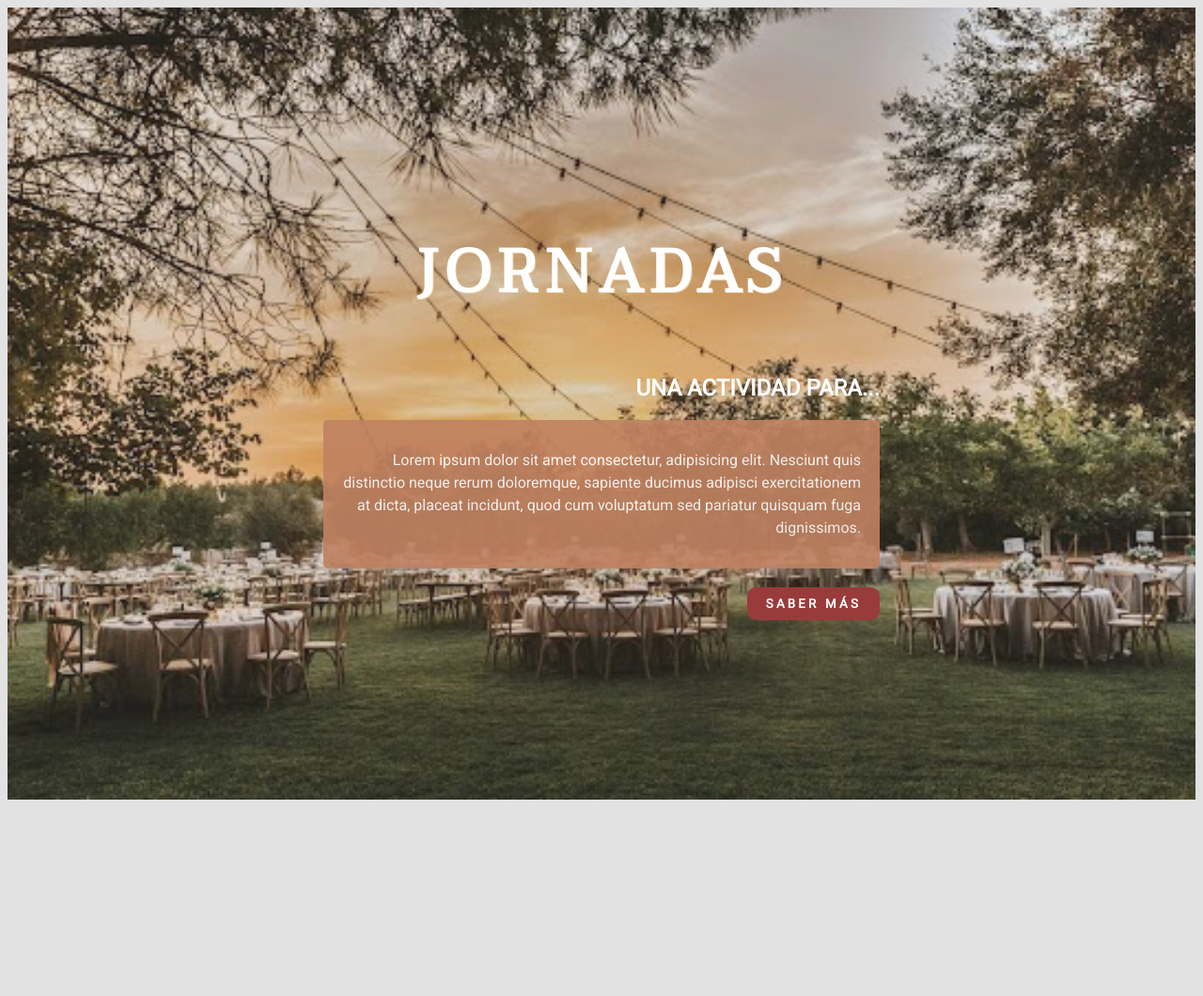
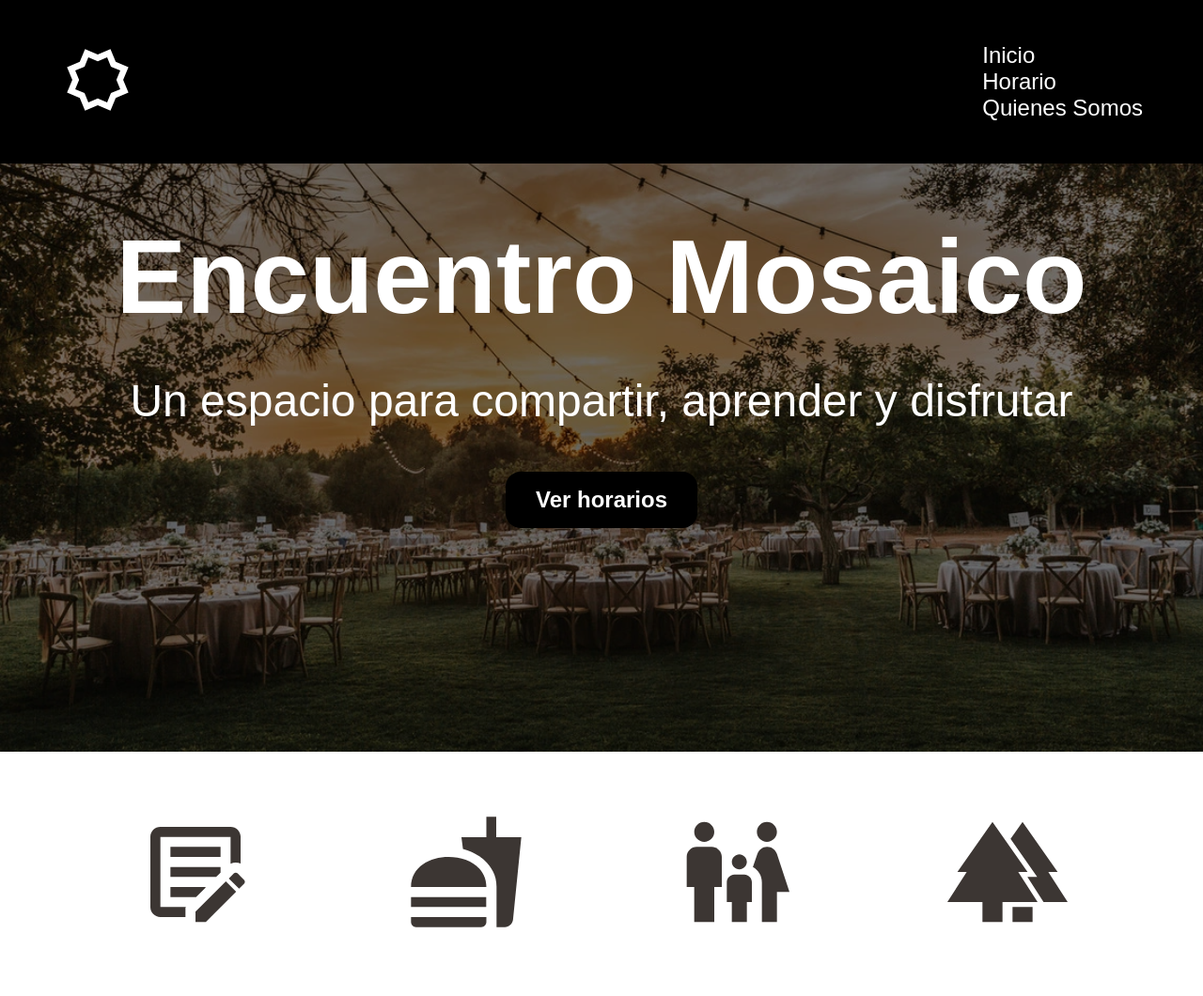
Before and after one commit to dfrancisca0/web-evento, a website built with Vite: page front/index.html in a window 1280 px wide. Shown: the whole page at 94% size. Before the commit the page ends 863 px from the top, so only its background shows below. Built offline with nearby package versions, Linux system fonts and the light colour scheme.

Commit message:
header evento

```diff
--- a/front/index.html
+++ b/front/index.html
@@ -10,37 +10,21 @@
   <link rel="preconnect" href="https://fonts.googleapis.com">
   <link rel="preconnect" href="https://fonts.gstatic.com" crossorigin>
   <link href="https://fonts.googleapis.com/css2?family=Roboto&family=Taviraj&display=swap" rel="stylesheet">
+  <script type="module" src="./src/index.js"></script>
+
 </head>
 
 <body>
-  <header></header>
+  <header>
+    <logo-component></logo-component>
+    <menu-component></menu-component>
+  </header>
   <main>
-
-    <section class="hero">
-      <div class="hero-image">
-        <picture>
-          <source srcset="./public/son-sampol.jpg" media="(max-width:)" />
-          <img src="./public/son-sampol.jpg" alt="outdoor venue" style="width: 100%;" />
-        </picture>
-      </div>
-      <div class="hero-text">
-        	<div class="hero-title">
-          <h1>Jornadas</h1>
-        </div>
-        <div class="hero-subtitle">
-          <h2>Una actividad para...</h2>
-        </div>
-        <div class="hero-description">
-         <p>Lorem ipsum dolor sit amet consectetur, adipisicing elit. Nesciunt quis distinctio neque rerum doloremque, sapiente ducimus adipisci exercitationem at dicta, placeat incidunt, quod cum voluptatum sed pariatur quisquam fuga dignissimos.</p>
-        </div>
-        <div class="hero-button">
-          <button>Saber más</button>
-        </div>
-      </div>
-    </section>
-
+    <hero-component></hero-component>
   </main>
-  <footer></footer>
+  <footer>
+    <icons-list-component orientation = 'vertical'></icons-list-component>
+  </footer>
 </body>
 
 </html>
--- /dev/null
+++ b/front/src/components/hero.js
@@ -0,0 +1,155 @@
+class Hero extends HTMLElement {
+  constructor () {
+    super()
+    this.shadow = this.attachShadow({ mode: 'open' })
+  }
+
+  connectedCallback () {
+    this.render()
+  }
+
+  render () {
+    this.shadow.innerHTML =
+      /* html */`
+      <style>
+        .hero{
+          min-height: 100vh;
+          overflow: hidden;
+          position: relative;
+          width: 100%;
+        }
+
+        .hero-image{
+          height: 100%;
+          position: absolute;
+          width: 100%;
+          z-index: 1000;
+        }
+
+        .hero-image img{
+          height: 100%;
+          object-fit: cover;
+          width: 100%;
+        }
+
+        .hero-content{
+          align-items: center;
+          background-color: hsla(0, 0%, 0%, 0.5);
+          display: flex;
+          flex-direction: column;
+          gap: 2rem;
+          height: 100%;
+          justify-content: center;
+          position: absolute;
+          width: 100%;
+          z-index: 1001;
+        }
+
+        .hero-title h1{
+          color: hsl(0, 0%, 100%);
+          font-family: 'Poppins', sans-serif;
+          font-size: 4rem;
+          font-weight: 600;
+          line-height: 1.2;
+          margin: 0;
+          text-align: center;
+          text-transform: capitalize;
+        }
+
+        .hero-description p{
+          color: hsl(0, 0%, 100%);
+          font-family: 'Poppins', sans-serif;
+          font-size: 1.5rem;
+          font-weight: 400;
+          margin: 0;
+          text-align: center;
+        }
+
+        .hero-button button{
+          background-color: hsla(0, 0%, 0%, 1);
+          border: none;
+          border-radius: 1rem;
+          color: hsl(0, 0%, 100%);
+          cursor: pointer;
+          font-family: 'Poppins', sans-serif;
+          font-size: 1.5rem;
+          font-weight: 600;
+          padding: 1rem 2rem;
+          transition: all 0.3s ease;
+        }
+
+        @media (hover: hover) {
+          .hero-button button:hover{
+            background-color: hsla(0, 100%, 100%, 0.4);
+          }
+        }
+
+        @media (min-width: 601px) {
+          .hero-title h1{
+            font-size: 4rem;
+            line-height: 1;
+          }
+
+          .hero-description p{
+            font-size: 1.5rem;
+          }
+        }
+
+        @media (min-width: 601px) and (orientation: landscape) {
+          .hero-title h1{
+            font-size: 5rem;
+            line-height: 1;
+          }
+
+          .hero-description p{
+            font-size: 2rem;
+          }
+        }
+
+        @media (min-width: 1025px) and (max-width: 1920px) {
+          .hero-content{
+            gap: 3rem;
+          }
+
+          .hero-title h1{
+            font-size: 7rem;
+            line-height: 1;
+          }
+
+          .hero-description p{
+            font-size: 3rem;
+          }
+        }
+
+        @media (min-width: 1921px) {
+
+        }
+      </style>
+
+      <div class="hero">
+        <div class="hero-image">
+          <picture>
+            <source srcset="./public/son-sampol-mobile.webp" type="image/webp" media="(max-width: 600px)">
+            <source srcset="./public/son-sampol.webp" type="image/webp" media="(min-width: 601px)">
+            <img src="./public/son-sampol.webp" alt="son-sampol" title="finca son sampol">
+          </picture>
+        </div>
+        <div class="hero-content">
+          <div class="hero-title">
+            <h1>Encuentro Mosaico</h1>
+          </div>
+          <div class="hero-description">
+            <p>Un espacio para compartir, aprender y disfrutar</p>
+          </div>
+          <div class="hero-button">
+            <a href="./jornadas.html">
+              <button>Ver horarios</button>
+            </a>
+          </div>
+        </div>
+      </div>
+    `
+  }
+}
+
+customElements.define('hero-component', Hero)
--- /dev/null
+++ b/front/src/components/logo.js
@@ -0,0 +1,42 @@
+class Logo extends HTMLElement {
+  constructor () {
+    super()
+    this.shadow = this.attachShadow({ mode: 'open' })
+    this.orientation = this.getAttribute('orientation')
+  }
+
+  connectedCallback () {
+    this.render()
+  }
+
+  render () {
+    this.shadow.innerHTML =
+      /* html */`
+
+      <style>
+
+        .logo {
+          display: flex;
+          width: 100%;
+        }
+
+        .logo-image svg{
+          height: 5rem;
+          width: 5rem;
+          fill: hsla(0, 100%, 100%, 1);
+        }
+
+      </style>
+
+      <section class="logo">
+        <div class="logo-image">
+          <a href="">
+          <svg xmlns="http://www.w3.org/2000/svg" viewBox="0 0 24 24"><title>octagram-outline</title><path d="M2.2,16.06L3.88,12L2.2,7.94L6.26,6.26L7.94,2.2L12,3.88L16.06,2.2L17.74,6.26L21.8,7.94L20.12,12L21.8,16.06L17.74,17.74L16.06,21.8L12,20.12L7.94,21.8L6.26,17.74L2.2,16.06M4.81,9L6.05,12L4.81,15L7.79,16.21L9,19.19L12,17.95L15,19.19L16.21,16.21L19.19,15L17.95,12L19.19,9L16.21,7.79L15,4.81L12,6.05L9,4.81L7.79,7.79L4.81,9Z" /></svg>
+          </a>
+        </div>
+      </section>
+      `
+  }
+}
+
+customElements.define('logo-component', Logo)
--- /dev/null
+++ b/front/src/components/menu.js
@@ -0,0 +1,52 @@
+class Menu extends HTMLElement {
+  constructor () {
+    super()
+    this.shadow = this.attachShadow({ mode: 'open' })
+    this.orientation = this.getAttribute('orientation')
+  }
+
+  connectedCallback () {
+    this.render()
+  }
+
+  render () {
+    this.shadow.innerHTML =
+      /* html */`
+
+      <style>
+
+        .menu {
+          display: flex;
+          width: 100%;
+          gap: 5rem;
+          padding: 2rem 0;
+        }
+
+        .menu ul {
+          margin: 0;
+          padding: 0;
+          list-style: none;
+        }
+
+        .menu li a {
+          color: hsla(0, 100%, 100%, 1);
+          font-family: 'Poppins', sans-serif;
+          font-size: 1.5rem;
+          text-decoration: none;
+          text-transform: capitalize;
+        }
+
+      </style>
+
+      <nav class="menu">
+        <ul>
+          <li><a href="">Inicio</a>
+          <li><a href="">Horario</a>
+          <li><a href="">Quienes somos</a>
+        </ul>
+      </nav>
+      `
+  }
+}
+
+customElements.define('menu-component', Menu)
--- a/front/src/index.js
+++ b/front/src/index.js
@@ -1 +1,4 @@
-console.log('hola')
+import './components/logo.js'
+import './components/menu.js'
+import './components/hero.js'
+import './components/icons-list.js'
--- a/front/style/app.css
+++ b/front/style/app.css
@@ -1,87 +1,15 @@
 body {
-    background-color: rgba(163, 163, 163, 0.315);
+    margin: 0;
+    padding: 0;
 }
 
-.hero {
-    position: relative;
-    text-align: center;
+header {
+    position: fixed;
+    display: flex;
+    background-color: hsla(0, 0%, 0%, 1);
+    width: 90%;
+    justify-content: space-between;
+    align-items: center;
+    padding: 1% 5%;
+    z-index: 5000;
 }
-
-/*
-height: 100vh;
-display: grid;
-gap: 3rem;
-grid-template-columns: 1fr 1fr;
-grid-template-rows: 1fr
-*/
-
-.hero-image {
-    opacity: .9;
-}
-
-.hero-text {
-    position: absolute;
-    top: 50%;
-    left: 50%;
-    transform: translate(-50%, -50%);
-}
-
-/*
-display: flex;
-flex-direction: column;
-gap: ;
-
-*/
-
-h1 {
-    color: white;
-    font-family: "Taviraj", serif;
-    text-transform: uppercase;
-    font-weight: bold;
-    font-size: 4rem;
-    text-align: center;
-}
-
-.hero-title {
-    letter-spacing: .5rem;
-    text-shadow: 1px 1px #E2C799 ;
-}
-
-.hero-subtitle {
-    color: rgb(252, 252, 252);
-    font-family: "Roboto", sans-serif;
-    text-transform: uppercase;
-    font-size: 1rem;
-    text-align: right;
-    margin: 20px;
-}
-
-.hero-description {
-    background-color: #C08261;
-    color: white;
-    opacity: .9;
-    border-radius: 5px;
-    font-family: "Roboto", sans-serif;
-    font-size: 1rem;
-    line-height: 1.5rem;
-    text-align: right;
-    margin: 20px;
-    padding: 15px 20px;
-}
-
-.hero-button {
-    text-align: right;
-    margin: 20px;
-}
-
-.hero-button button {
-    background-color: #9A3B3B;
-    color: white;
-    border: 0;
-    padding: 10px 20px;
-    border-radius: 10px;
-    font-family: "Roboto", sans-serif;
-    font-weight: 600;
-    text-transform: uppercase;
-    letter-spacing: .2rem;
-}
```
Also changed, not shown: front/src/components/icons-list.js (added, +88 -0 lines), front/public/son-sampol.jpg (deleted), front/public/son-sampol.webp (added).
